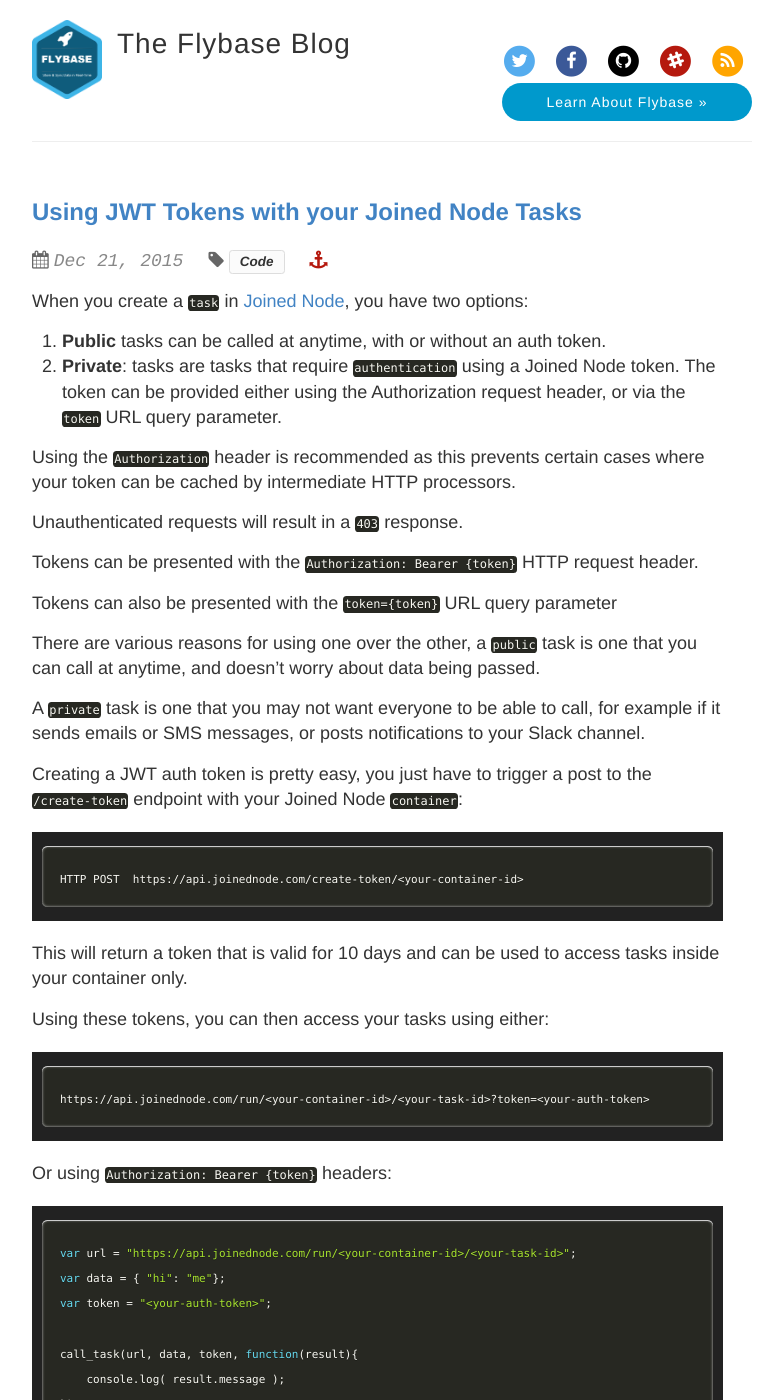
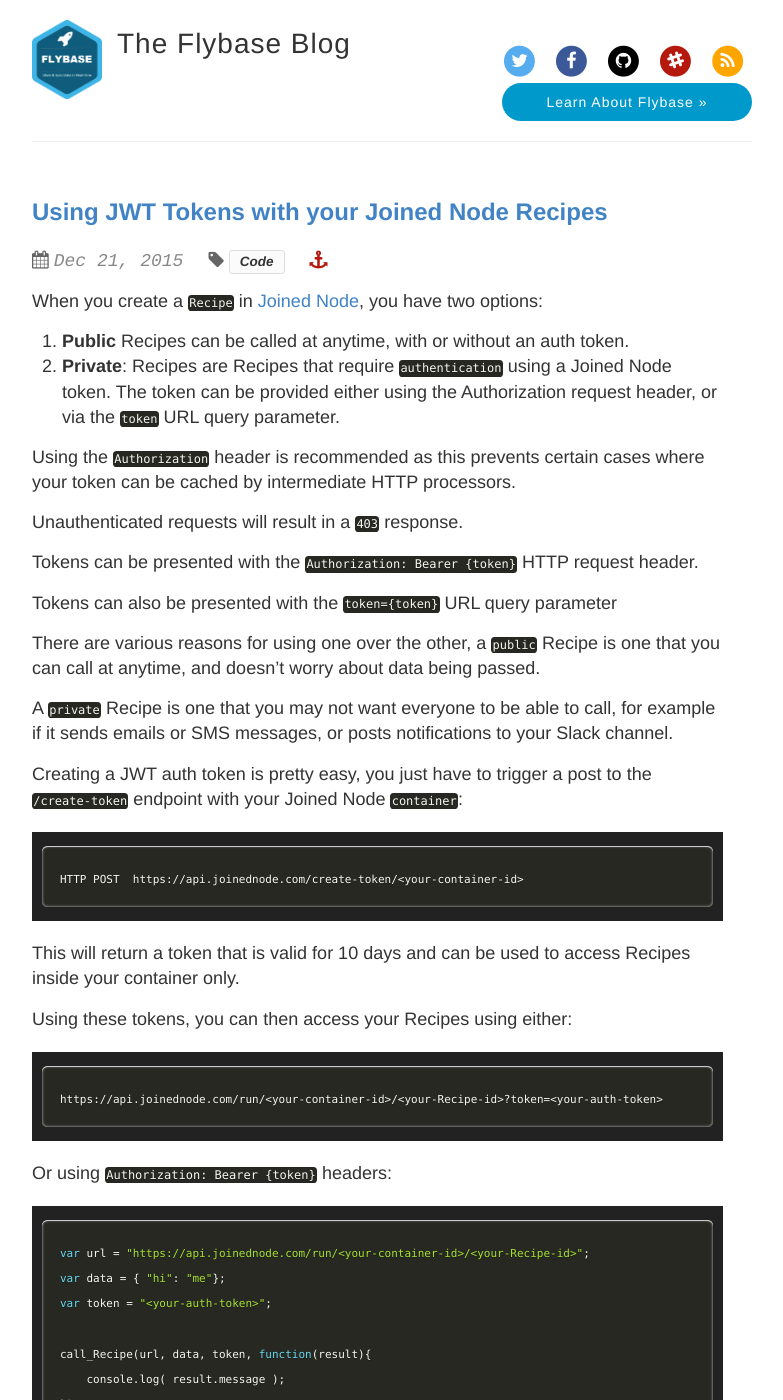
Before and after one commit to flybaseio/flybaseio.github.io, a Jekyll site: the page built from _posts/2015-12-21-joined-node-tokens.md, in a window 1280 px wide and 1400 px high. Shown: the whole window, without its empty margins (248-1031 px from the left). Built offline with Jekyll 4.4.1, drawn with Linux system fonts in a browser that asks for light colours; nearby versions of some CDN libraries; Markdown is read by kramdown in place of the engine named in the settings; some of the changed text lies outside the part shown.

Commit message:
Update 2015-12-21-joined-node-tokens.md

````diff
--- a/_posts/2015-12-21-joined-node-tokens.md
+++ b/_posts/2015-12-21-joined-node-tokens.md
@@ -1,7 +1,7 @@
 ---
 layout: post
 published: true
-title: "Using JWT Tokens with your Joined Node Tasks"
+title: "Using JWT Tokens with your Joined Node Recipes"
 date: 2015-12-21T08:47:32.377Z
 tags:
   - code
@@ -9,10 +9,10 @@ ogtype: article
 bodyclass: post
 ---
 
-When you create a `task` in [Joined Node](http://joinednode.com), you have two options:
+When you create a `Recipe` in [Joined Node](http://joinednode.com), you have two options:
 
-1. **Public** tasks can be called at anytime, with or without an auth token.
-2. **Private**: tasks are tasks that require `authentication` using a Joined Node token. The token can be provided either using the Authorization request header, or via the `token` URL query parameter.
+1. **Public** Recipes can be called at anytime, with or without an auth token.
+2. **Private**: Recipes are Recipes that require `authentication` using a Joined Node token. The token can be provided either using the Authorization request header, or via the `token` URL query parameter.
 
 Using the `Authorization` header is recommended as this prevents certain cases where your token can be cached by intermediate HTTP processors.
 
@@ -22,9 +22,9 @@ Tokens can be presented with the `Authorization: Bearer {token}` HTTP request he
 
 Tokens can also be presented with the `token={token}` URL query parameter
 
-There are various reasons for using one over the other, a `public` task is one that you can call at anytime, and doesn't worry about data being passed.
+There are various reasons for using one over the other, a `public` Recipe is one that you can call at anytime, and doesn't worry about data being passed.
 
-A `private` task is one that you may not want everyone to be able to call, for example if it sends emails or SMS messages, or posts notifications to your Slack channel.
+A `private` Recipe is one that you may not want everyone to be able to call, for example if it sends emails or SMS messages, or posts notifications to your Slack channel.
 
 Creating a JWT auth token is pretty easy, you just have to trigger a post to the `/create-token` endpoint with your Joined Node `container`:
 
@@ -32,26 +32,26 @@ Creating a JWT auth token is pretty easy, you just have to trigger a post to the
 HTTP POST  https://api.joinednode.com/create-token/<your-container-id>
 ```
 
-This will return a token that is valid for 10 days and can be used to access tasks inside your container only.
+This will return a token that is valid for 10 days and can be used to access Recipes inside your container only.
 
-Using these tokens, you can then access your tasks using either:
+Using these tokens, you can then access your Recipes using either:
 
 ```javascript
-https://api.joinednode.com/run/<your-container-id>/<your-task-id>?token=<your-auth-token>
+https://api.joinednode.com/run/<your-container-id>/<your-Recipe-id>?token=<your-auth-token>
 ```
 
 Or using `Authorization: Bearer {token}` headers:
 
 ```javascript
-var url = "https://api.joinednode.com/run/<your-container-id>/<your-task-id>";
+var url = "https://api.joinednode.com/run/<your-container-id>/<your-Recipe-id>";
 var data = { "hi": "me"};
 var token = "<your-auth-token>";
 
-call_task(url, data, token, function(result){
+call_Recipe(url, data, token, function(result){
 	console.log( result.message );
 });
 
-function call_task( url, data, token, callback ){
+function call_Recipe( url, data, token, callback ){
 	var req = new XMLHttpRequest();
 	req.open(type, url, true);
 	req.setRequestHeader(l, 'Authorization: Bearer ' + token);
@@ -66,26 +66,6 @@ function call_task( url, data, token, callback ){
 }
 ```
 
-To make this easier, we've also included a handy [javascript library](http://joinednode.com/docs/js/):
+So we have multiple ways to call our recipes using our tokens, and we have several ways to use our tokens.
 
-```javascript
-<html>
-<head>
-    <script src="https://cdn.joinednode.com/joinednode.min.js"></script>
-</head>
-<body>
-
-<script>
-    var joinednode = new joinednode('YOUR-JOINEDNODE-CONTAINER-ID');
-    joinednode.withAuth(token)('YOUR-JOINEDNODE-TASK-ID').then(function(result) {
-        var result = JSON.parse(result.text);
-        alert( result.message );
-    });
-</script>
-</body>
-</html>
-```
-
-So we have multiple ways to call our tasks using our tokens, and we have several ways to use our tokens.
-
-This all adds to helping your secure your Joined Node tasks, and build cool things.
+This all adds to helping your secure your Joined Node Recipes, and build cool things.
````
